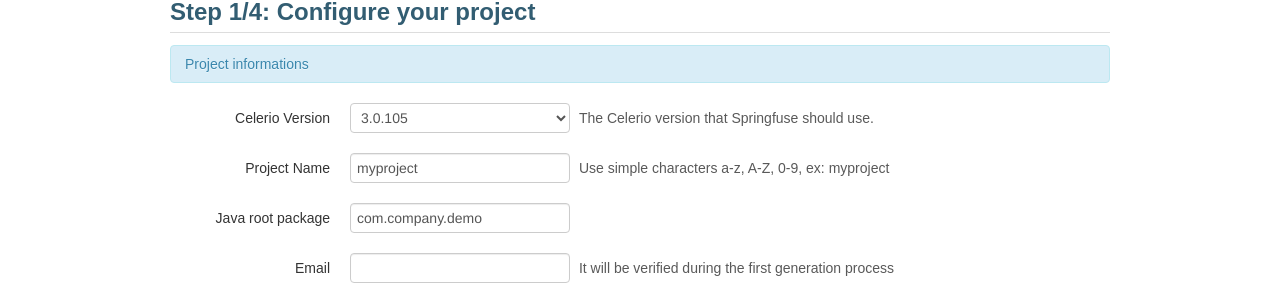
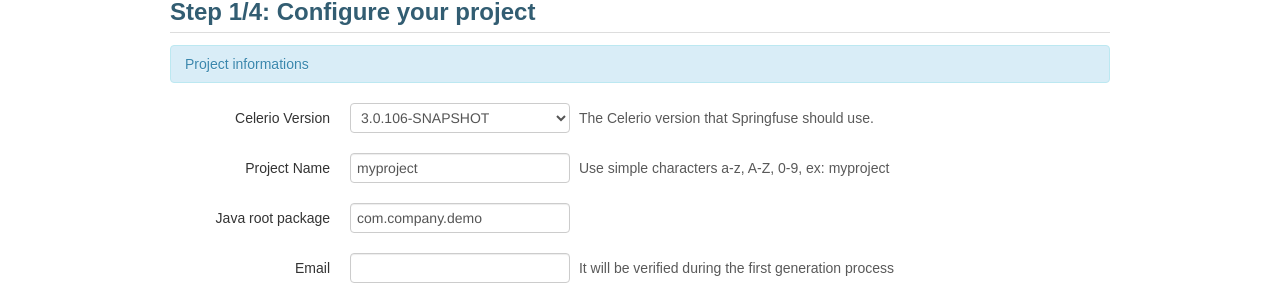
Before and after one commit to springfuse/springfuse.github.com, a Jekyll site: the page built from index.md, in a window 1280 px wide and 900 px high, scrolled down 623 px. Shown: the part 147-450 px from the top of the window. Built offline with Jekyll 4.4.1, drawn with Linux system fonts in a browser that asks for light colours; Markdown is read by kramdown in place of the engine named in the settings; comment, search, counter and statistics services are not loaded.

```diff
--- a/index.md
+++ b/index.md
@@ -92,8 +92,8 @@ __Requirements__
     <label class="control-label" for="celerioVersion">Celerio Version</label>
     <div class="controls">
 		<select id="celerioVersion" name="celerioVersion" class="updateCommand">
-			<option value="3.0.105" selected="selected">3.0.105</option>
-			<option value="3.0.106-SNAPSHOT">3.0.106-SNAPSHOT</option>
+			<option value="3.0.105">3.0.105</option>
+			<option value="3.0.106-SNAPSHOT" selected="selected">3.0.106-SNAPSHOT</option>
 		</select>
 		<span class="help-inline">The Celerio version that Springfuse should use.</span>
 	</div>
```
